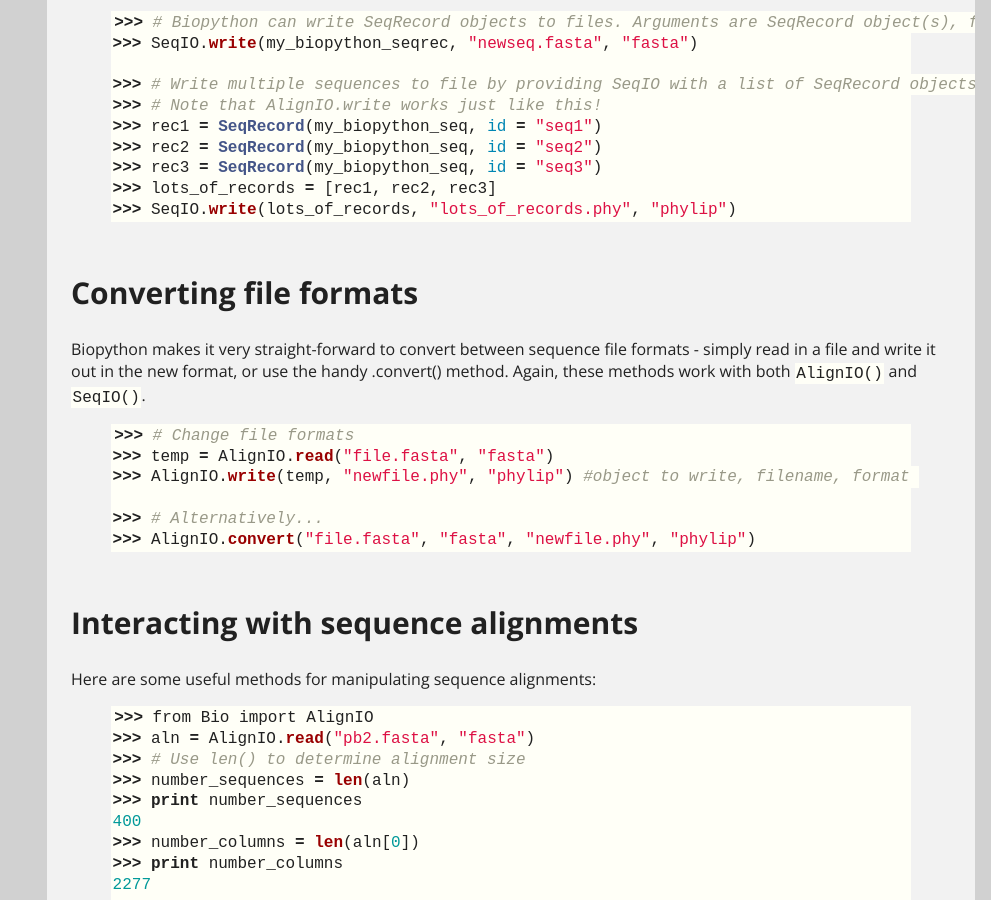
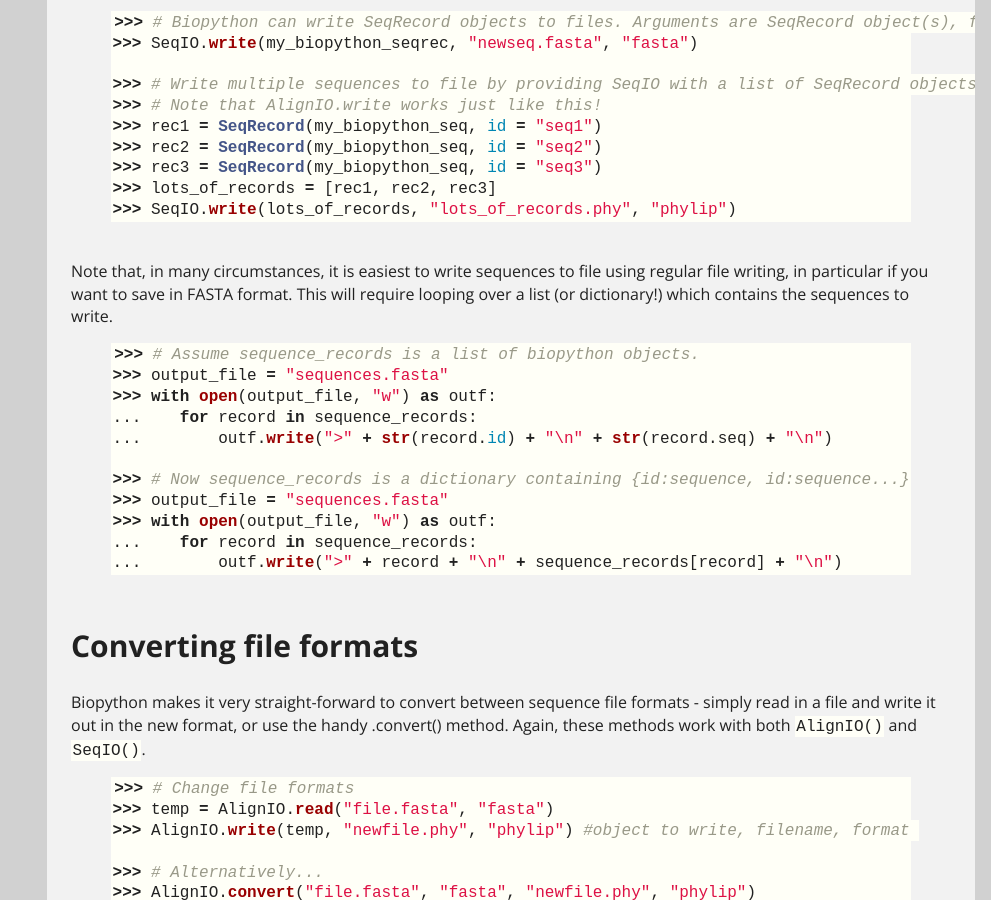
Before and after one commit to CCBBatUT/Biocomputing_Spring2016, a Jekyll site: the page built from _posts/2016-03-02-python6_biopython.md, in a window 1280 px wide and 900 px high, scrolled down 2163 px. Shown: the whole window, without its empty margins (289-1280 px from the left). Built offline with Jekyll 4.4.1, drawn with Linux system fonts in a browser that asks for light colours.

Commit message:
update biopython

```diff
--- a/_posts/2016-03-02-python6_biopython.md
+++ b/_posts/2016-03-02-python6_biopython.md
@@ -105,6 +105,23 @@ Biopython supports sequence records to file in a format that you can specify:
 >>> lots_of_records = [rec1, rec2, rec3]
 >>> SeqIO.write(lots_of_records, "lots_of_records.phy", "phylip")
 {% endhighlight %}
+
+<br>
+Note that, in many circumstances, it is easiest to write sequences to file using regular file writing, in particular if you want to save in FASTA format. This will require looping over a list (or dictionary!) which contains the sequences to write.
+{% highlight python %}
+>>> # Assume sequence_records is a list of biopython objects.
+>>> output_file = "sequences.fasta"
+>>> with open(output_file, "w") as outf:
+...    for record in sequence_records:
+...        outf.write(">" + str(record.id) + "\n" + str(record.seq) + "\n")
+
+>>> # Now sequence_records is a dictionary containing {id:sequence, id:sequence...}
+>>> output_file = "sequences.fasta"
+>>> with open(output_file, "w") as outf:
+...    for record in sequence_records:
+...        outf.write(">" + record + "\n" + sequence_records[record] + "\n")
+{% endhighlight %}
+
 
 
 ## Converting file formats
```
Also changed, not shown: 6 other files.
